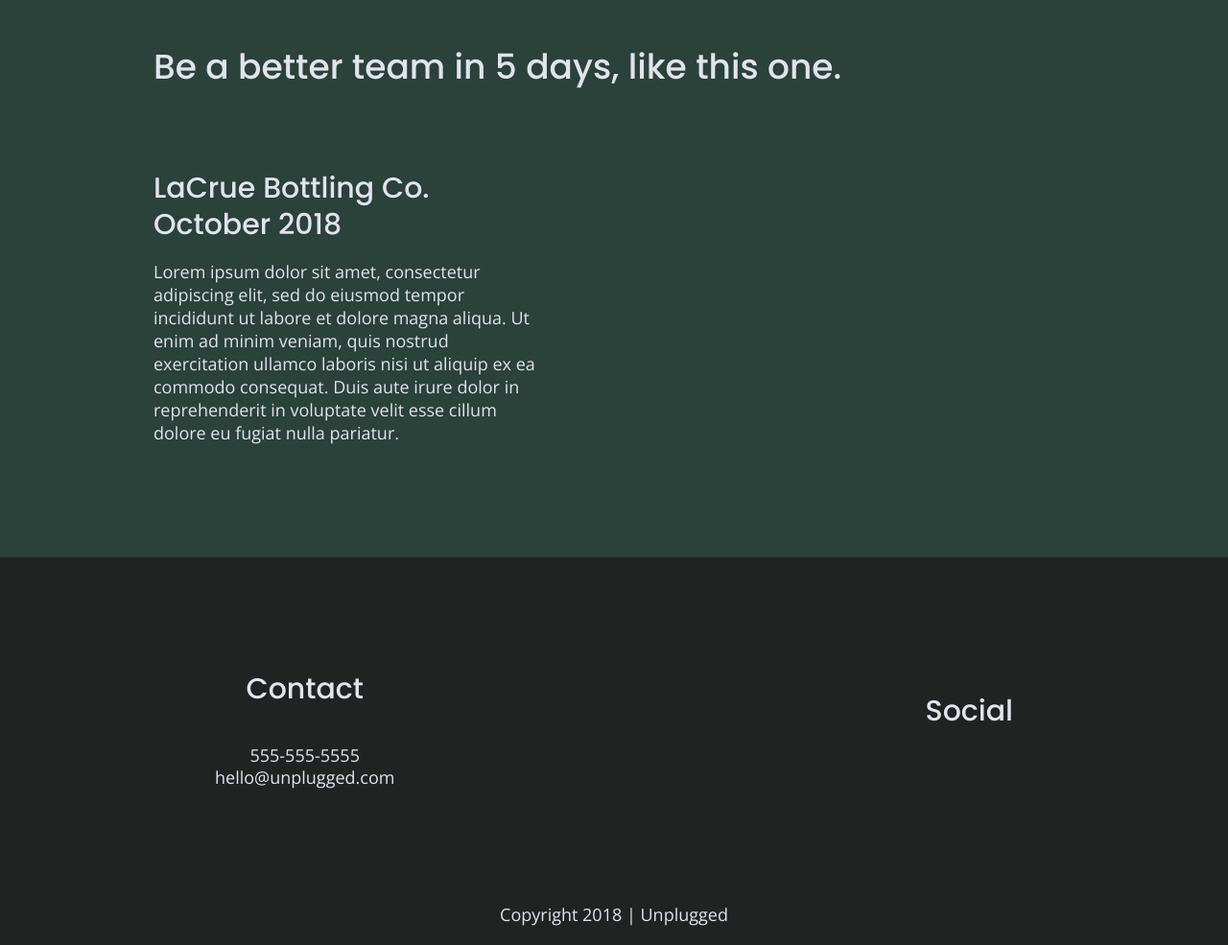
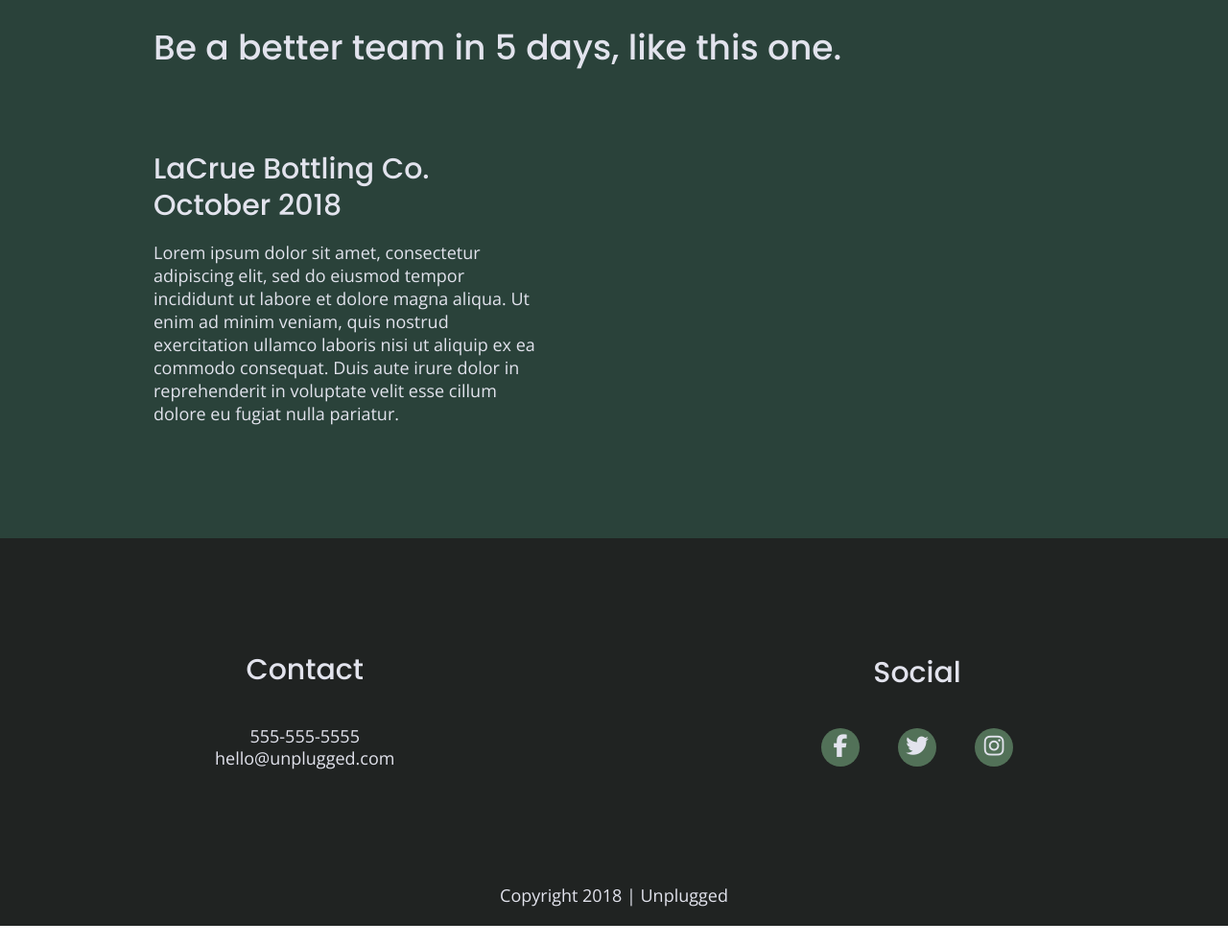
Before and after one commit to VaughanK77/unplugged-retreat, a website built with Parcel: page index.html in a window 1280 px wide. Shown: the part 1988-2973 px from the top of the page at 96% size. Built offline with nearby package versions, Linux system fonts and the light colour scheme; files whose address does not match are found by name.

Commit message:
Footer icons and styles added

```diff
--- a/css/main.css
+++ b/css/main.css
@@ -226,9 +226,17 @@ footer .social-icons {
 }
 
 footer .social-icons p {
+  background-color: #527158;
+  border-radius: 50%;
+  width: 40px;
+  height: 40px;
   display: flex;
   justify-content: center;
   align-items: center
+}
+
+footer .social-icons p i {
+  font-size: 1.3125em;
 }
 
 footer .content-wrapper {
@@ -604,6 +612,10 @@ input[type=button] {
     width: 62%;
   }
 
+  .features i {
+    margin-bottom: 30px;
+  }
+
   /* Reviews */
   .reviews article {
     display: flex;
@@ -648,6 +660,11 @@ input[type=button] {
 
   footer p {
     line-height: 1.285;
+  }
+
+  footer .social-icons {
+    width: 12.5em;
+    justify-content: space-between;
   }
 
   footer .copyright {
--- a/index.html
+++ b/index.html
@@ -157,13 +157,13 @@
           <h4>Social</h4>
           <div class="social-icons">
             <p>
-              <a href="https://www.facebook.com/Skillcrush/" target="_blank"></a>
+              <a href="https://www.facebook.com/Skillcrush/" target="_blank"><i class="fab fa-facebook-f"></i></a>
             </p>
             <p>
-              <a href="https://twitter.com/Skillcrush" target="_blank"></a>
+              <a href="https://twitter.com/Skillcrush" target="_blank"><i class="fab fa-twitter"></i></a>
             </p>
             <p>
-              <a href="https://www.instagram.com/skillcrush/" target="_blank"></a>
+              <a href="https://www.instagram.com/skillcrush/" target="_blank"><i class="fab fa-instagram"></i></a>
             </p>
           </div>
         </div>
```
Also changed, not shown: about/index.html (+3 -3 lines), faqs/index.html (+3 -3 lines).
